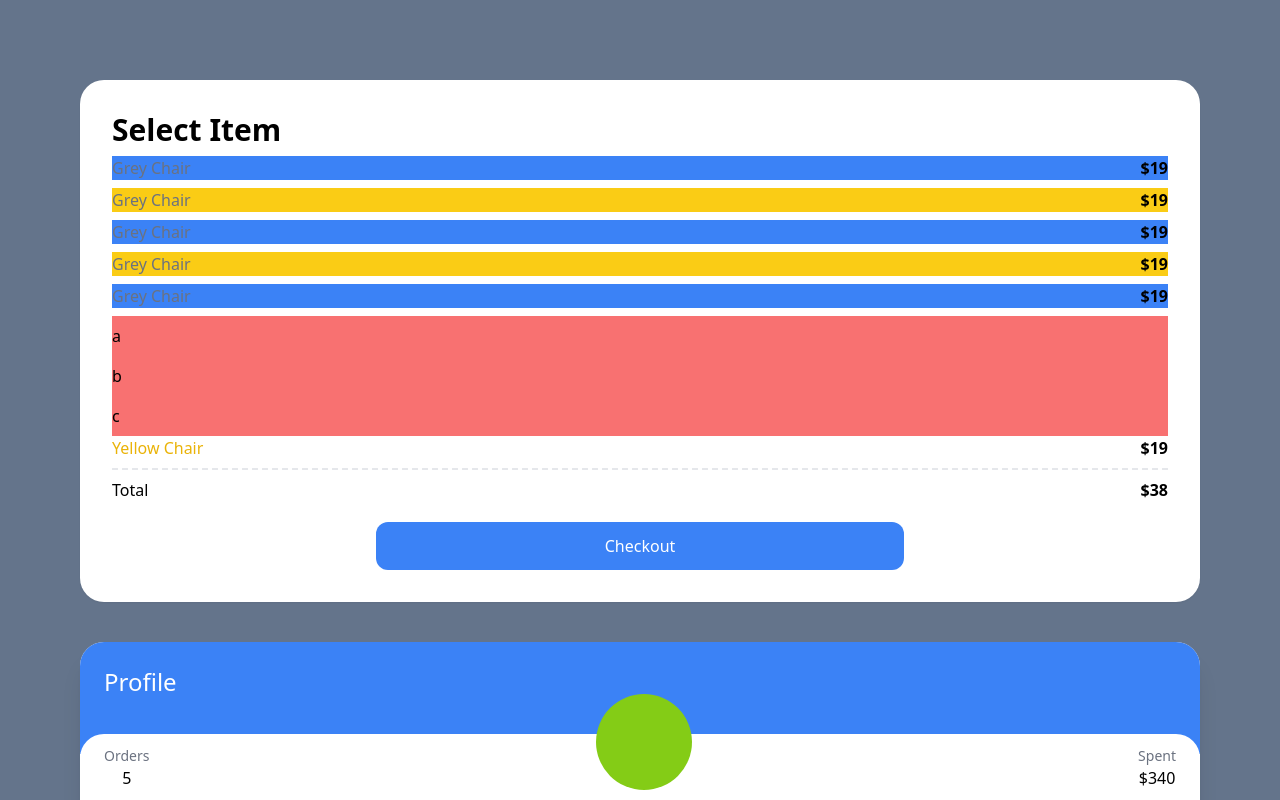
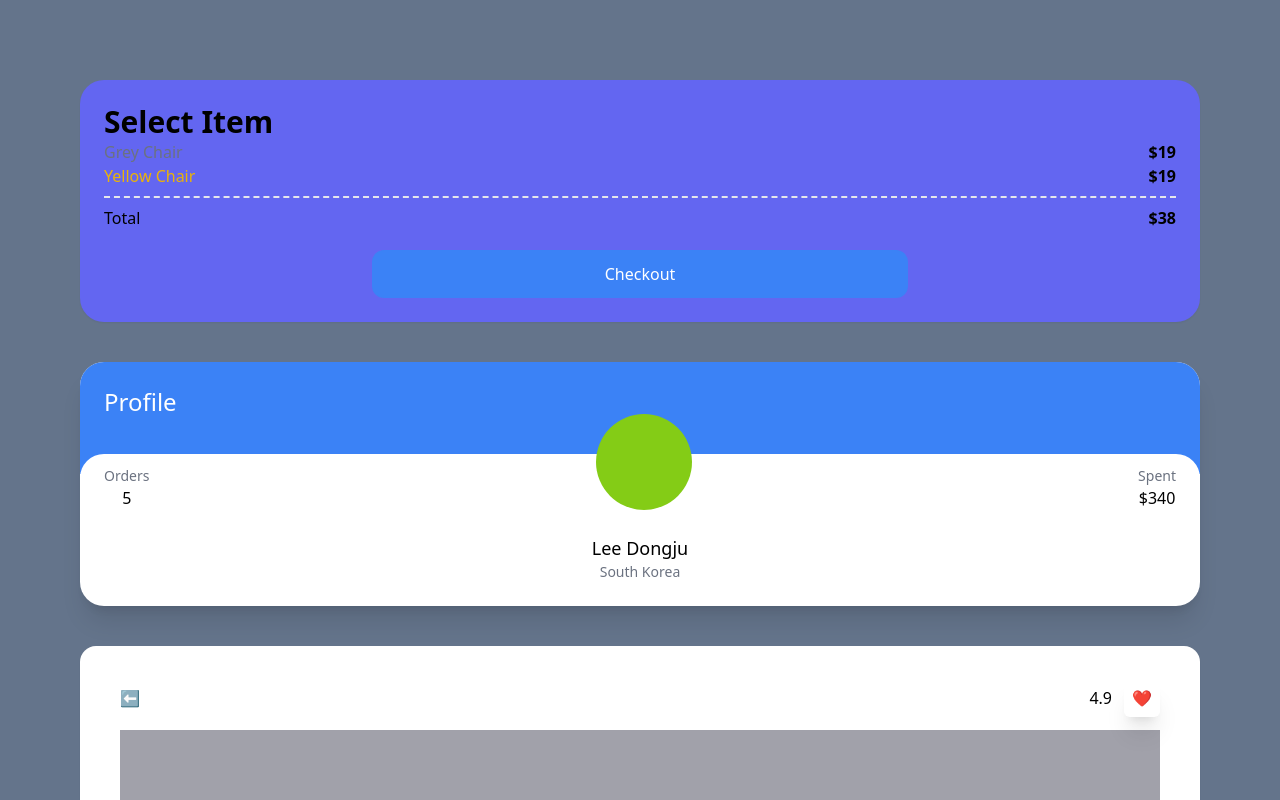
Before and after one commit to dongju93/carrot-market, a Next.js app: page / in a window 1280 px wide. Shown: the top 800 px of the page. Built offline with nearby package versions, Linux system fonts and the light colour scheme.

Commit message:
화면 크기별 CSS 적용

```diff
--- a/pages/index.tsx
+++ b/pages/index.tsx
@@ -5,10 +5,11 @@ const Home: NextPage = () => {
     // 전체 그리드 생성
     <div className="bg-slate-500 py-20 px-20 grid gap-10 min-h-screen">
       {/* select itmes box */}
-      <div className="bg-white p-8 rounded-3xl shadow-sm">
+      {/* 화면크기에 맞는 @media CSS 적용 */}
+      <div className="bg-white sm:bg-red-400 md:bg-teal-500 lg:bg-indigo-500 p-6 rounded-3xl shadow-sm">
         <span className="font-semibold text-3xl">Select Item</span>
-        <ul>
-          {/* array Map 별 classname 지정 */}
+        {/* <ul>
+          // array Map 별 classname 지정
           {[1,2,3,4,5].map((i)=>(
             <div key={i} className="flex justify-between my-2 odd:bg-blue-500 even:bg-yellow-400" >
               <span className="text-gray-500">Grey Chair</span>
@@ -21,8 +22,11 @@ const Home: NextPage = () => {
           <li key={i} className="bg-red-400 py-2 empty:hidden">
             {c}
           </li>)}
-        </ul>
-
+        </ul> */}
+        <div className="flex justify-between">
+          <span className="text-gray-500">Grey Chair</span>
+          <span className="font-semibold">$19</span>
+        </div>
         <div className="flex justify-between">
           <span className="text-yellow-500">Yellow Chair</span>
           <span className="font-semibold">$19</span>
```
